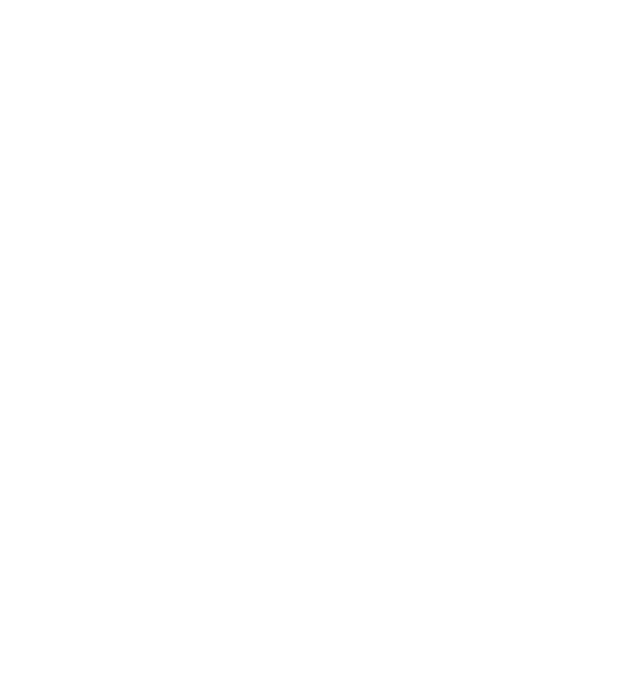
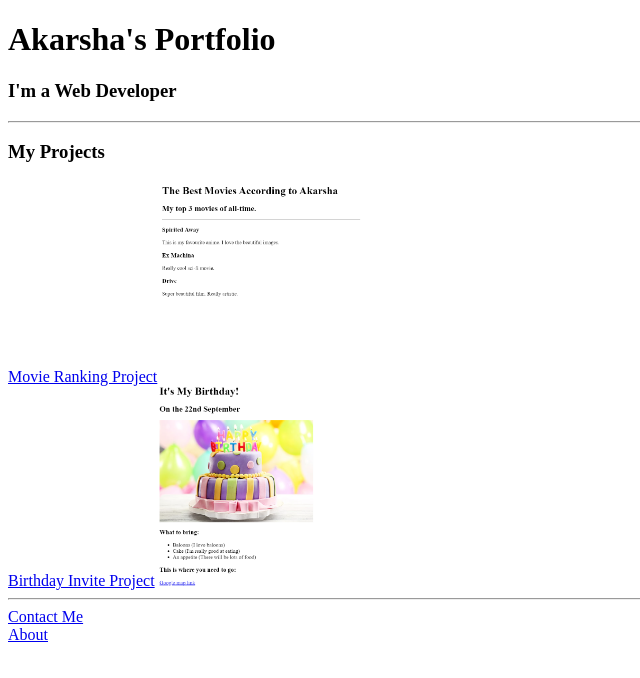
Before and after one commit to akarshaj/html-portfolio, a plain HTML site: page index.html in a window 1280 px wide. Shown: the whole page, without its empty margins (0-640 px from the left). Drawn offline with Linux system fonts and the light colour scheme.

Commit message:
Update index.html

```diff
--- a/index.html
+++ b/index.html
@@ -1,15 +1,22 @@
-<!-- TODO 1: Create the HTML Boilerplate -->
+<!DOCTYPE html>
+<html lang="en">
+<head>
+    <meta charset="UTF-8">
+    <meta name="viewport" content="width=device-width, initial-scale=1.0">
+    <title>Portfolio</title>
+</head>
+<body>
+    <h1>Akarsha's Portfolio</h1>
+    <h3>I'm a Web Developer</h3>
+    <hr>
+    <h3>My Projects</h3>
+    <a href="./public/movie-ranking.html">Movie Ranking Project</a>
+    <img src="./assets/images/movie ranking.png" height="200"/><br>
+    <a href="./public/birthday-invite.html">Birthday Invite Project</a>
+    <img src="./assets/images/birthday invite.png" height="200"/>
+    <hr>
+    <a href="./public/about.html">Contact Me</a><br>
+    <a href="./public/contact.html" >About</a>
 
-<!-- TODO 2: Add Your previous projects' HTML into the public folder -->
-
-<!-- TODO 3: Take screenshots of your project previews and add the images to the images folder -->
-
-<!-- TODO 4: Add titles/subtitles etc. -->
-
-<!-- TODO 5: Add a link to the project pages -->
-
-<!-- TODO 6: Add images to show the project previews
-HINT for TODO 6: You can use the height attribute set to 200 to make the image smaller:
-https://developer.mozilla.org/en-US/docs/Web/HTML/Element/img#attr-height -->
-
-<!-- TODO 7: Add the Contact Me and About Me page links -->
+</body>
+</html>
```
